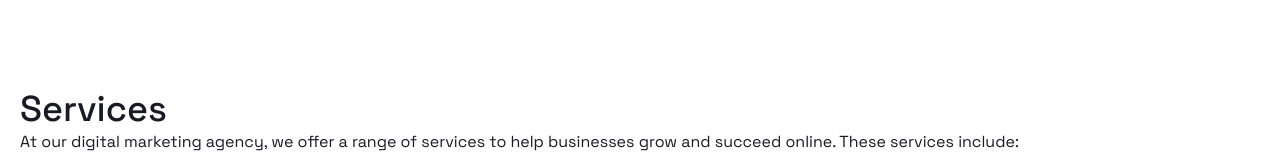
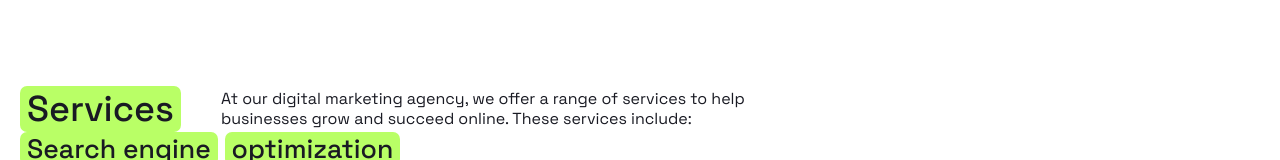
Before and after one commit to sabyrkazen/positivus, a website: page src/index.html in a window 1280 px wide. Shown: the part 792-952 px from the top of the page. Drawn offline with Linux system fonts and the light colour scheme.

Commit message:
feat: add puddle background and enhance section header styles

```diff
--- a/src/styles/scss/utils/_puddle-bg.scss
+++ b/src/styles/scss/utils/_puddle-bg.scss
@@ -0,0 +1,7 @@
+@use '../helpers' as *;
+
+.puddle-bg {
+  padding-inline: 7px;
+  background-color: var(--color-accent);
+  border-radius: var(--border-radius-small);
+}
--- a/src/styles/scss/utils/_section.scss
+++ b/src/styles/scss/utils/_section.scss
@@ -6,4 +6,14 @@
   &-hidden-x {
     overflow-x: hidden;
   }
+
+  &__header {
+    display: flex;
+    align-items: center;
+    column-gap: 40px;
+  }
+
+  &__description {
+    max-width: 580px;
+  }
 }
```
Also changed, not shown: src/styles/css/main.css, 1 other file.
